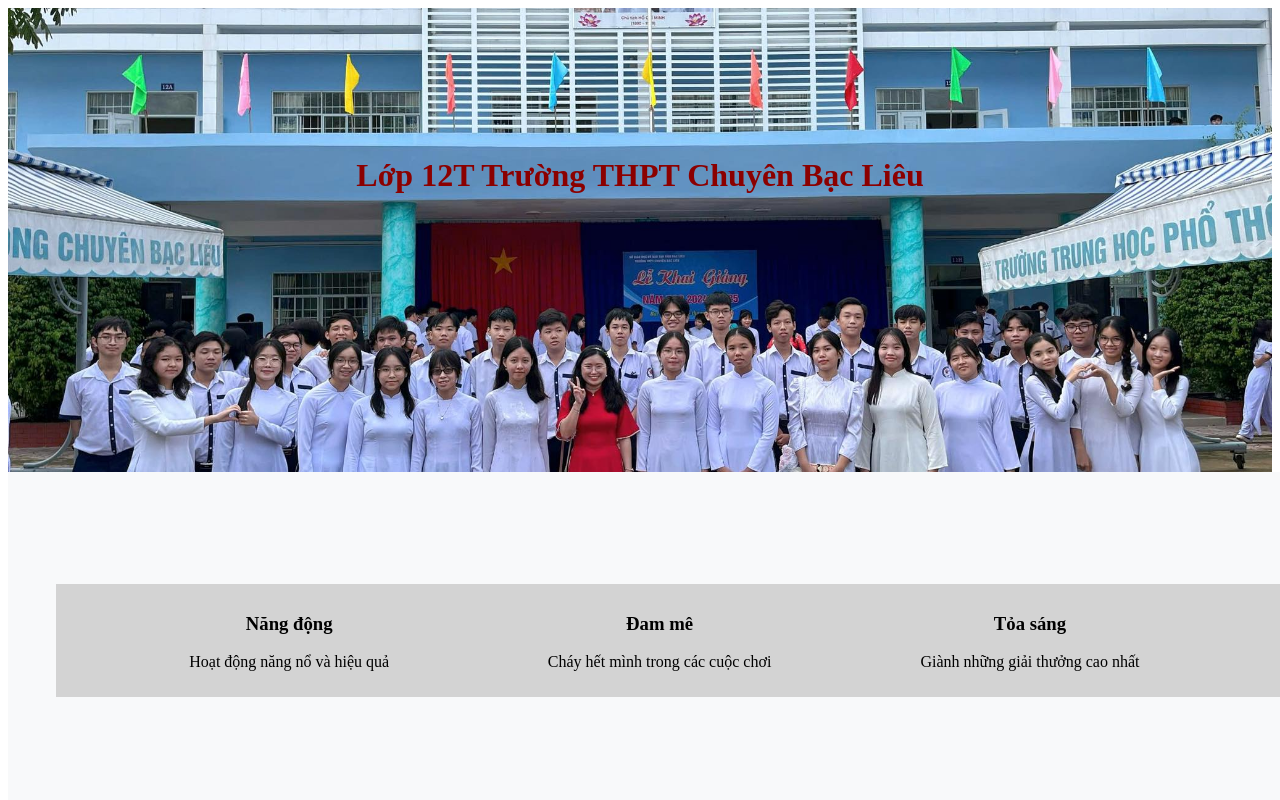
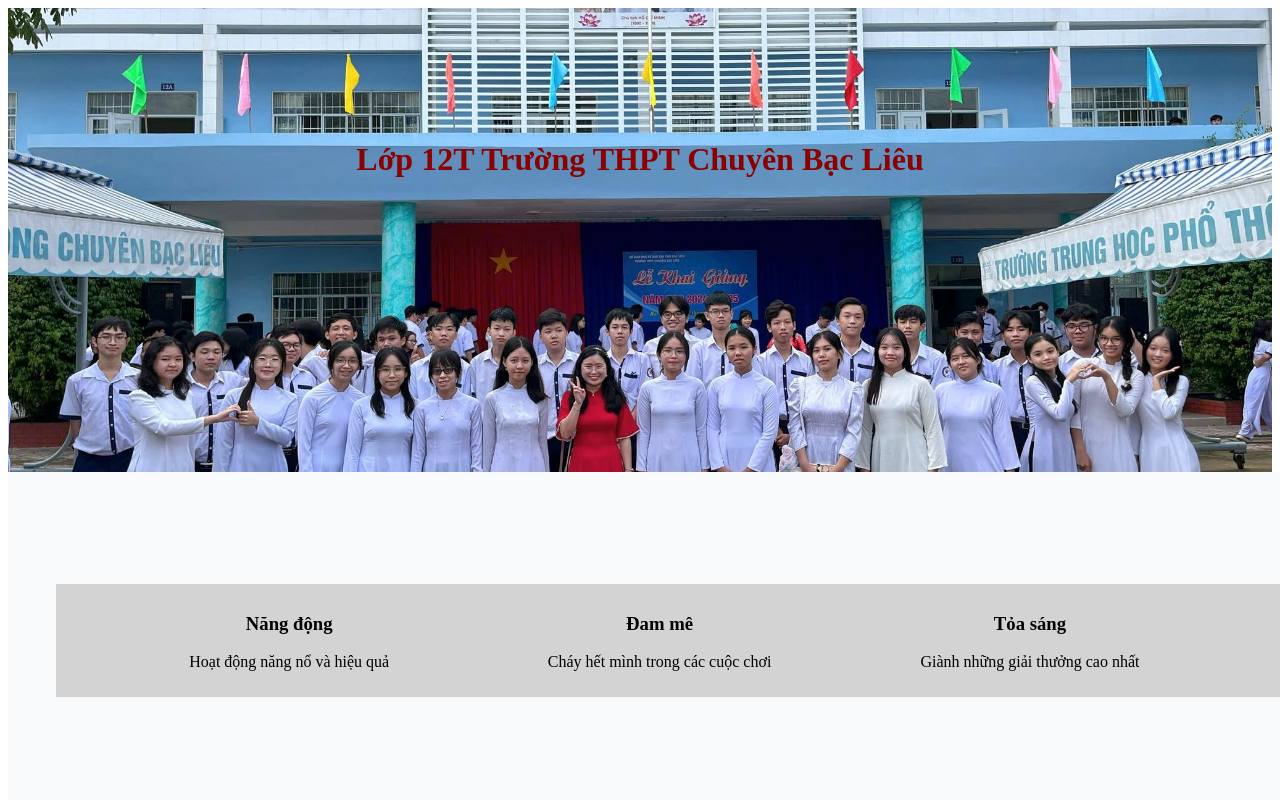
Before and after one commit to pao1608/12T-THPTChuyenBL, a plain HTML site: page index.html in a window 1280 px wide. Shown: the top 800 px of the page. Drawn offline with Linux system fonts and the light colour scheme.

Commit message:
Update styles.css

```diff
--- a/styles.css
+++ b/styles.css
@@ -1,4 +1,4 @@
-.banner{background: url("anhlop.jpg") no-repeat center center; background-size: cover; padding-top: 8rem; padding-bottom: 16rem; text-align: center; color: darkred;}
+.banner{background: url("anhlop.jpg") no-repeat center center; background-size: cover; padding-top: 7rem; padding-bottom: 17rem; text-align: center; color: darkred;}
 .slogan{background-color: rgb(248,249,250); text-align: center; width: 100%; padding-right: 0.5rem; padding-left: 3rem; padding-top: 7rem; padding-bottom: 7rem;}
 .row{display: flex; flex-wrap: wrap; margin-top: -1; max-width: 100%; padding-right: 3rem; padding-left: 3rem; background-color: lightgrey;}
 .block_3{flex: 0 0 auto; width: 30%; margin: 10px;}
```
